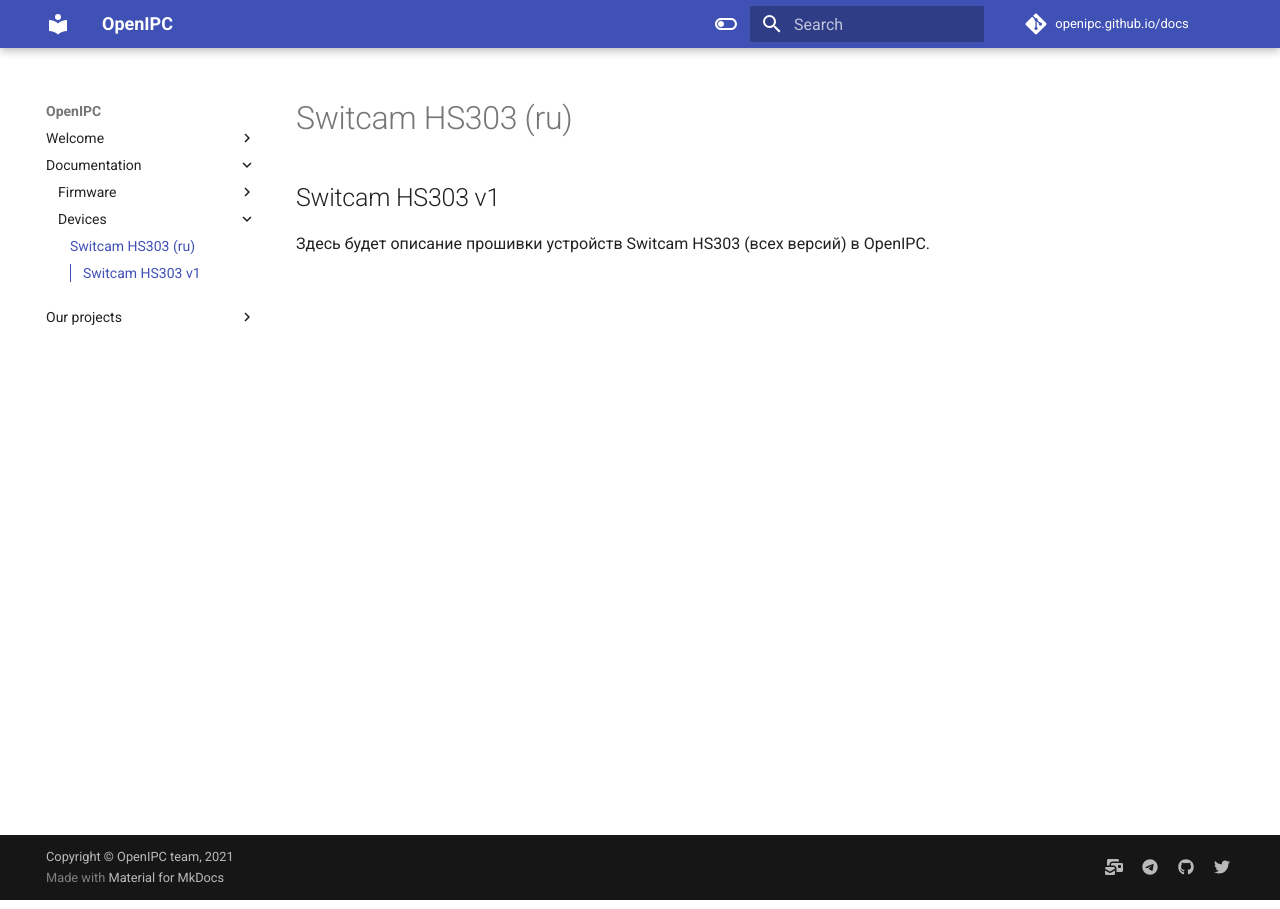
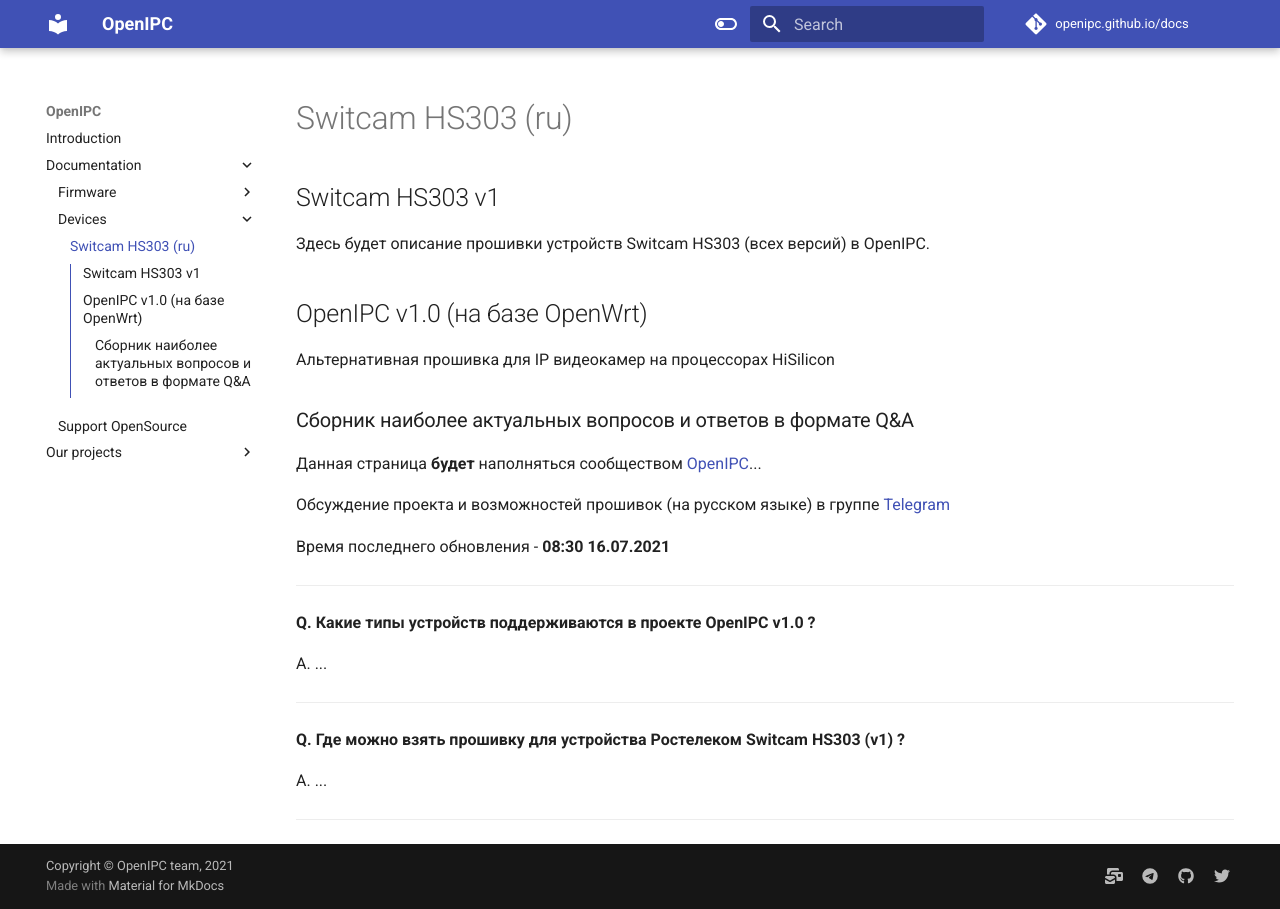
Before and after one commit to OpenIPC/openipc.github.io, an MkDocs documentation site: the page built from docs/devices/hs303.md, in a window 1280 px wide. Built offline with MkDocs 1.6.1 and Material for MkDocs 9.7.7, drawn with Linux system fonts in a browser that asks for light colours; comment, search, counter and statistics services are not loaded.

Commit message:
Update page

```diff
--- a/docs/devices/hs303.md
+++ b/docs/devices/hs303.md
@@ -2,3 +2,30 @@
 ## Switcam HS303 v1
 
 Здесь будет описание прошивки устройств Switcam HS303 (всех версий) в OpenIPC.
+
+
+## OpenIPC v1.0 (на базе OpenWrt)
+
+Альтернативная прошивка для IP видеокамер на процессорах HiSilicon
+
+### Сборник наиболее актуальных вопросов и ответов в формате Q&A
+
+Данная страница **будет** наполняться сообществом [OpenIPC](https://openipc.org)...
+
+Обсуждение проекта и возможностей прошивок (на русском языке) в группе [Telegram](https://t.me/openipc_modding)
+
+Время последнего обновления - **08:30 16.07.2021**
+
+-----
+
+**Q. Какие типы устройств поддерживаются в проекте OpenIPC v1.0 ?**
+
+A. ...
+
+-----
+
+**Q. Где можно взять прошивку для устройства Ростелеком Switcam HS303 (v1) ?**
+
+A. ...
+
+-----
--- a/mkdocs.yml
+++ b/mkdocs.yml
@@ -74,15 +74,14 @@
 
 
 nav:
-  - "Welcome":
-    - "Introduction": index.md
-    - "Support OpenSource": sponsor.md
+  - "Introduction": index.md
   - "Documentation":
     - "Firmware":
       - "OpenIPC 2.1 (Buildroot)": firmware/openipc-2.1.md
       - "OpenIPC 1.0 (OpenWrt)": firmware/openipc-1.0.md
     - "Devices":
       - "Switcam HS303 (ru)": devices/hs303.md
+    - "Support OpenSource": sponsor.md
   - "Our projects":
     - "Firmware":
       - "OpenIPC 2.1 (Buildroot)": https://github.com/OpenIPC/openipc-2.1
```
Also changed, not shown: docs/sponsor.md (+3 -1 lines).
